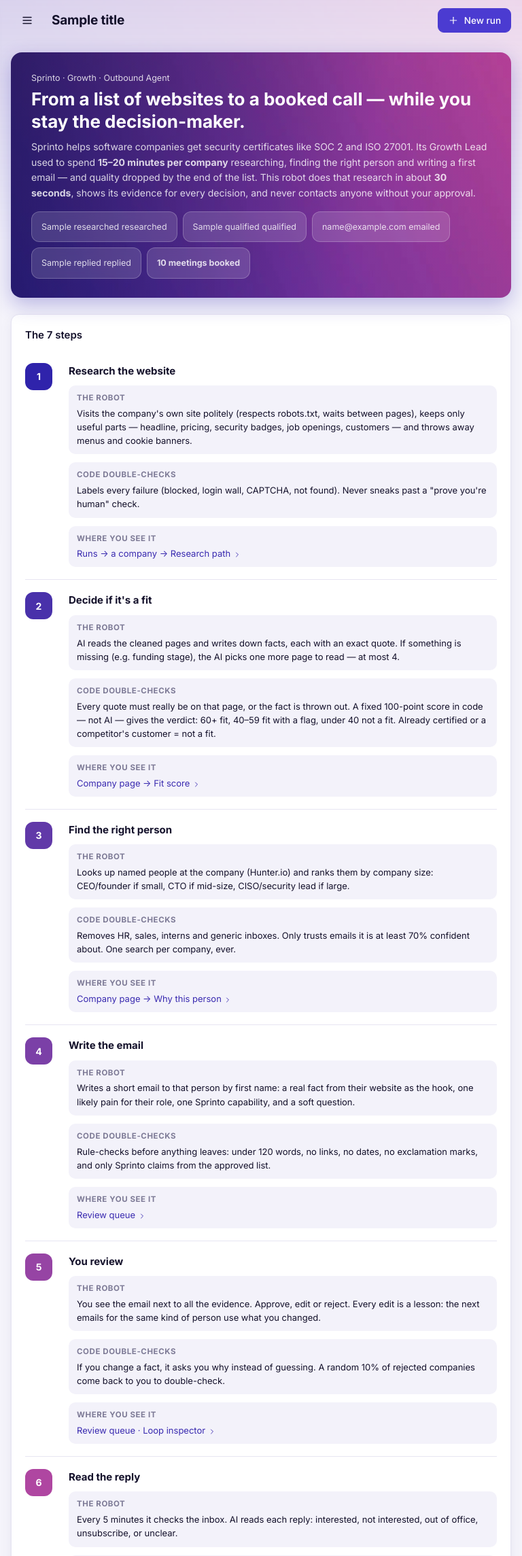
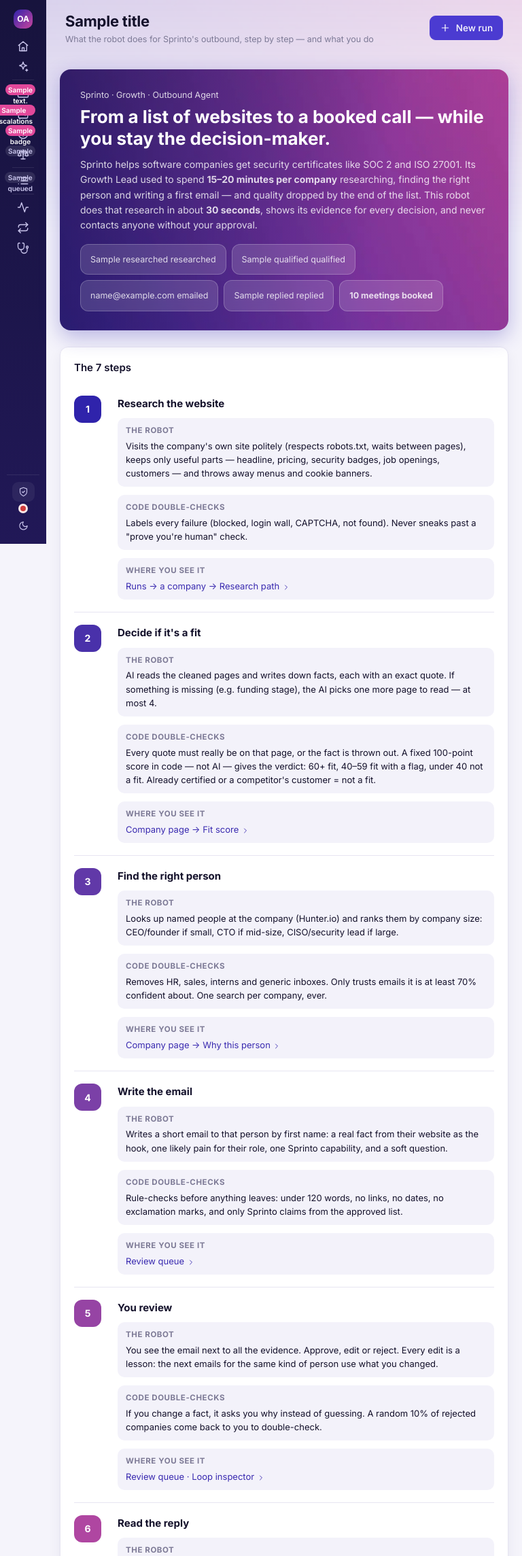
Before and after one commit to Anusha-Karwa/Sprinto, a FastAPI app: template web/templates/how.html in a window 768 px wide. Shown: the top 2289 px of the page at 68% size. Run offline with FastAPI, Linux system fonts and the light colour scheme; the template is opened without the code that fills it: most values are stand-ins (such as "Sample title", 1, 10 or a date in 2020); some libraries are stand-ins or nearby versions.

Commit message:
Layout: menu always on the page (icon rail at 701-1100px, fits without scrolling down to 520px tall), headers scroll with the page, no title bar on Overview, hero tiles and journey fill the width
Co-Authored-By: Claude Opus 5.5 <noreply@anthropic.com>
Claude-Session: https://claude.ai/code/session_01DPmAUWDjQVK6E4n4onuWWd

```diff
--- a/web/templates/base.html
+++ b/web/templates/base.html
@@ -79,15 +79,40 @@ h1{font-size:22px;font-weight:650;letter-spacing:-.01em;margin:0} h2{font-size:1
 .main::before{content:"";position:absolute;inset:0 0 auto 0;height:360px;z-index:-1;pointer-events:none;background:var(--hero-img) center/cover;opacity:var(--wash);-webkit-mask-image:linear-gradient(#000 0%,transparent 100%);mask-image:linear-gradient(#000 0%,transparent 100%)}
 .top{background:transparent!important;backdrop-filter:none!important;border-bottom-color:transparent!important}
 .btn-light{color:var(--brand-1)!important}
-.top{position:sticky;top:0;z-index:5;display:flex;align-items:center;gap:12px;padding:14px 28px;background:color-mix(in srgb,var(--bg) 88%,transparent);backdrop-filter:blur(8px);border-bottom:1px solid var(--line)}
+.top{position:relative;z-index:1;display:flex;align-items:center;gap:12px;padding:14px 28px;background:color-mix(in srgb,var(--bg) 88%,transparent);backdrop-filter:blur(8px);border-bottom:1px solid var(--line)}
 .top .spacer{flex:1}
 .content{padding:24px 28px 80px;max-width:1240px}
 .btn.burger{display:none}
-@media (max-width:900px){
+/* Overview has no separate title bar — the hero is the heading */
+.top-home{display:none}
+/* medium widths (incl. zoomed browsers): the menu stays on the page as a slim icon rail */
+@media (min-width:701px) and (max-width:1100px){
+  .app{grid-template-columns:68px 1fr}
+  .side{padding:12px 8px !important;align-items:center}
+  .brand{padding:2px 0 10px !important} .brand > div:last-child{display:none}
+  .nav{width:100%} .nav a{justify-content:center;padding:9px 0 !important;position:relative} .nav .nl{display:none}
+  .nav .badge{position:absolute;top:2px;right:6px;min-width:16px;height:16px;line-height:16px;padding:0 4px;font-size:10px}
+  .nav-group{font-size:0 !important;padding:0 !important;height:0;margin:6px 8px;border-top:1px solid var(--side-line)}
+  .side-foot{width:100%;align-items:center} .safety{justify-content:center;padding:7px !important} .safety-txt{display:none}
+  .side-meta{flex-direction:column;gap:4px !important} .side-meta .small{display:none}
+  .side-meta [data-open="keys"]{display:none}
+  .content{padding:20px 20px 80px}
+}
+@media (min-width:701px) and (max-width:1100px) and (max-height:640px){
+  .nav a{padding:5px 0 !important} .nav-group{margin:3px 8px} .brand{padding-bottom:4px !important}
+  .side-foot{padding-top:6px !important;gap:4px !important} .safety{padding:5px !important}
+}
+@media (min-width:1101px) and (max-height:560px){
+  .nav a{padding:4px 10px !important} .nav-group{font-size:0 !important;padding:0 !important;height:0;margin:4px 10px;border-top:1px solid var(--side-line)}
+  .brand span{display:none}
+}
+/* phones: the menu slides in from the ☰ button */
+@media (max-width:700px){
   .app{grid-template-columns:1fr}
   .side{position:fixed;inset:0 auto 0 0;width:260px;z-index:20;transform:translateX(-105%);transition:transform .2s;box-shadow:var(--shadow)}
   body.nav-open .side{transform:none}
   .btn.burger{display:inline-flex} .top{padding:12px 16px;flex-wrap:nowrap} .top > div > .small.muted{display:none} .top h1{font-size:19px} .hero-num{font-size:46px} .content{padding:16px 16px 80px}
+  .top-home{display:flex;padding:10px 12px 0} .top-home > :not(.burger){display:none}
 }
 /* ---------- components ---------- */
 .card{background:var(--surface);border:1px solid var(--line);border-radius:var(--radius);padding:18px 20px;box-shadow:var(--shadow)}
@@ -220,6 +245,12 @@ code{font-size:12.5px;background:var(--surface-2);padding:1px 6px;border-radius:
 .celebrate-title{font-weight:700;font-size:16px} .celebrate-sub{font-size:13px;color:rgba(255,255,255,.88);overflow:hidden;text-overflow:ellipsis}
 #confetti{position:fixed;inset:0;z-index:69;pointer-events:none}
 @media (prefers-reduced-motion: reduce){.celebrate,.celebrate-emoji{animation:none}}
+.hero-tiles{flex:1 1 340px;max-width:100%;grid-template-columns:repeat(2,minmax(140px,1fr));gap:10px}
+@media (max-width:1250px){.hero-tiles{flex-basis:100%;grid-template-columns:repeat(4,minmax(0,1fr))}}
+@media (max-width:760px){.hero-tiles{grid-template-columns:repeat(2,minmax(0,1fr))}}
+.photo-hero > .row{flex-wrap:wrap}
+@media (min-width:701px) and (max-width:1100px){.side .nav .nav-group{font-size:0 !important;padding:0 !important;height:0 !important;overflow:hidden;margin:4px 8px !important;border-top:1px solid var(--side-line)}}
+@media (max-width:1100px){.journey{grid-template-columns:repeat(7,minmax(88px,1fr)) !important;overflow-x:auto;padding-bottom:2px} .step{padding:10px} .step .desc{display:none} .step .n{font-size:20px;margin-top:4px} .step .num-tag{display:none}}
 .sr{position:absolute;width:1px;height:1px;overflow:hidden;clip:rect(0 0 0 0)}
 </style>
 {% block head %}{% endblock %}
@@ -229,19 +260,19 @@ code{font-size:12.5px;background:var(--surface-2);padding:1px 6px;border-radius:
   <aside class="side" aria-label="Main navigation">
     <div class="brand"><div class="logo">OA</div><div><b>Outbound Agent</b><span>for Sprinto · Growth</span></div></div>
     <nav class="nav">
-      <a href="/" class="{{ 'on' if nav=='home' }}">{{ icon('home') }}Overview</a>
-      <a href="/how" class="{{ 'on' if nav=='how' }}">{{ icon('sparkles') }}How it works</a>
+      <a href="/" class="{{ 'on' if nav=='home' }}" title="Overview">{{ icon('home') }}<span class="nl">Overview</span></a>
+      <a href="/how" class="{{ 'on' if nav=='how' }}" title="How it works">{{ icon('sparkles') }}<span class="nl">How it works</span></a>
       <div class="nav-group">Your work</div>
-      <a href="/review" class="{{ 'on' if nav=='review' }}">{{ icon('inbox') }}Review queue{% if badges.review %}<span class="badge hot">{{ badges.review }}</span>{% endif %}</a>
-      <a href="/pipeline" class="{{ 'on' if nav=='pipeline' }}">{{ icon('kanban') }}Pipeline{% if badges.escalations %}<span class="badge hot" title="handed to you">{{ badges.escalations }}</span>{% elif badges.active %}<span class="badge">{{ badges.active }}</span>{% endif %}</a>
-      <a href="/questions" class="{{ 'on' if nav=='questions' }}">{{ icon('help') }}Questions{% if badges.questions %}<span class="badge hot">{{ badges.questions }}</span>{% endif %}</a>
-      <a href="/disqualified" class="{{ 'on' if nav=='disqualified' }}">{{ icon('scale') }}Really a no?{% if badges.fn_check %}<span class="badge">{{ badges.fn_check }}</span>{% endif %}</a>
+      <a href="/review" class="{{ 'on' if nav=='review' }}" title="Review queue">{{ icon('inbox') }}<span class="nl">Review queue</span>{% if badges.review %}<span class="badge hot">{{ badges.review }}</span>{% endif %}</a>
+      <a href="/pipeline" class="{{ 'on' if nav=='pipeline' }}" title="Pipeline">{{ icon('kanban') }}<span class="nl">Pipeline</span>{% if badges.escalations %}<span class="badge hot" title="handed to you">{{ badges.escalations }}</span>{% elif badges.active %}<span class="badge">{{ badges.active }}</span>{% endif %}</a>
+      <a href="/questions" class="{{ 'on' if nav=='questions' }}" title="Questions">{{ icon('help') }}<span class="nl">Questions</span>{% if badges.questions %}<span class="badge hot">{{ badges.questions }}</span>{% endif %}</a>
+      <a href="/disqualified" class="{{ 'on' if nav=='disqualified' }}" title="Really a no?">{{ icon('scale') }}<span class="nl">Really a no?</span>{% if badges.fn_check %}<span class="badge">{{ badges.fn_check }}</span>{% endif %}</a>
       <div class="nav-group">Research</div>
-      <a href="/runs" class="{{ 'on' if nav=='runs' }}">{{ icon('list') }}Runs{% if badges.queued %}<span class="badge">{{ badges.queued }}</span>{% endif %}</a>
+      <a href="/runs" class="{{ 'on' if nav=='runs' }}" title="Runs">{{ icon('list') }}<span class="nl">Runs</span>{% if badges.queued %}<span class="badge">{{ badges.queued }}</span>{% endif %}</a>
       <div class="nav-group">Insight</div>
-      <a href="/health" class="{{ 'on' if nav=='health' }}">{{ icon('activity') }}Health</a>
-      <a href="/loop" class="{{ 'on' if nav=='loop' }}">{{ icon('loop') }}Loop inspector</a>
-      <a href="/doctor" class="{{ 'on' if nav=='doctor' }}">{{ icon('stethoscope') }}Doctor</a>
+      <a href="/health" class="{{ 'on' if nav=='health' }}" title="Health">{{ icon('activity') }}<span class="nl">Health</span></a>
+      <a href="/loop" class="{{ 'on' if nav=='loop' }}" title="Loop inspector">{{ icon('loop') }}<span class="nl">Loop inspector</span></a>
+      <a href="/doctor" class="{{ 'on' if nav=='doctor' }}" title="Doctor">{{ icon('stethoscope') }}<span class="nl">Doctor</span></a>
     </nav>
     <div class="side-foot">
       <div class="safety" title="Every email and calendar invite goes only to {{ my_email }} — never to a real prospect">{{ icon('shield', 15) }}
@@ -255,7 +286,7 @@ code{font-size:12.5px;background:var(--surface-2);padding:1px 6px;border-radius:
     </div>
   </aside>
   <div class="main">
-    <div class="top">
+    <div class="top {% block topclass %}{% endblock %}">
       <button class="btn btn-ghost burger" type="button" onclick="document.body.classList.toggle('nav-open')" aria-label="Menu">{{ icon('menu') }}</button>
       <div><h1>{% block heading %}{{ title }}{% endblock %}</h1>{% block subheading %}{% endblock %}</div>
       <div class="spacer"></div>
--- a/web/templates/home.html
+++ b/web/templates/home.html
@@ -3,6 +3,7 @@
 {% block scripts %}<script>
 (function(){const h=new Date().getHours(); const g=h<12?'Good morning':h<17?'Good afternoon':'Good evening'; const el=document.getElementById('greet'); if(el) el.textContent=g+', {{ lead }}';})();
 </script>{% endblock %}
+{% block topclass %}top-home{% endblock %}
 {% block body %}
 <section class="photo-hero">
   <div class="row" style="align-items:flex-start;justify-content:space-between;gap:24px">
@@ -17,7 +18,7 @@
         <a class="btn btn-outline-light" href="/how">{{ icon('sparkles', 16) }}How it works</a>
       </div>
     </div>
-    <div class="grid" style="grid-template-columns:repeat(2,minmax(150px,1fr));gap:10px;min-width:min(100%,340px)">
+    <div class="grid hero-tiles">
       <div class="glass"><div class="stat-label">Reply rate</div><div class="stat-value">{{ (k.reply_rate|string ~ '%') if k.reply_rate is not none else '–' }}</div><div class="stat-sub">{{ k.replied }} of {{ k.emailed }} emailed</div></div>
       <div class="glass"><div class="stat-label">Time per company</div><div class="stat-value">{{ (k.avg_secs|string ~ 's') if k.avg_secs else '–' }}</div><div class="stat-sub">vs 15–20 min by hand</div></div>
       <div class="glass"><div class="stat-label">Emails rewritten</div><div class="stat-value">{{ (k.edit_rate|string ~ '%') if k.edit_rate is not none else '–' }}</div><div class="stat-sub">target under 20%</div></div>
```
